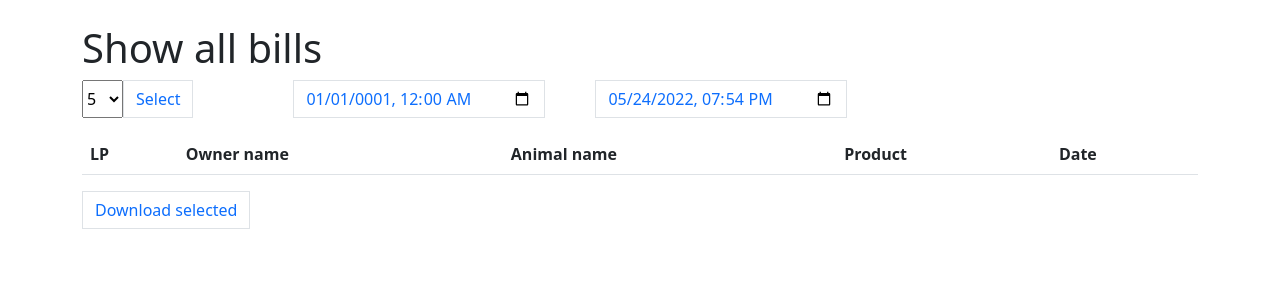
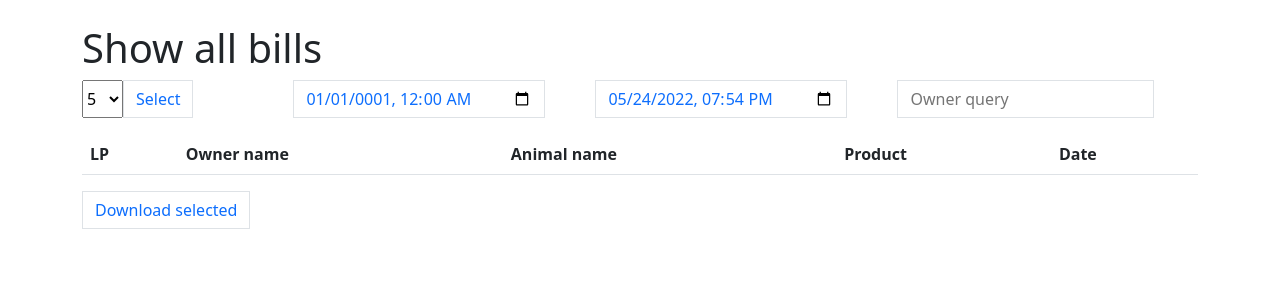
Before and after one commit to lqcharska/Veterinary-clinic, a Django app: page /show_bills/ in a window 1280 px wide. Shown: the part 56-356 px from the top of the page. Run offline with Django 4.2, Linux system fonts and the light colour scheme; data that the repository does not hold is empty; some libraries are stand-ins or nearby versions.

Commit message:
add find query

```diff
--- a/przychodnia/forms.py
+++ b/przychodnia/forms.py
@@ -52,8 +52,9 @@ class BuyEquipmentForm(forms.Form):
     animal_id = forms.IntegerField(required=True)
     product = forms.CharField(max_length=100, required=True)
 
-class PageSettingsForm(forms.Form):
+class FilterInfoForm(forms.Form):
     selected_page = forms.IntegerField(required=False, initial=1)
     items_per_page = forms.IntegerField(required=False, initial=5)
     start_time = forms.DateTimeField(required=False)
     stop_time = forms.DateTimeField(required=False)
+    text_query = forms.CharField(max_length=100, required=False)
--- a/przychodnia/templates/show_bills.html
+++ b/przychodnia/templates/show_bills.html
@@ -35,6 +35,10 @@
                 <li>
                     <input class="page-link" style="margin-left: 50px;" type="datetime-local" name="stop_time" value="{{filter_info.stop_time|date:'Y-m-d'}}T{{filter_info.stop_time|time:'H:i'}}">
                 </li>
+
+                <li>
+                    <input class="page-link" style="margin-left: 50px;" type="text" name="text_query" value="{{filter_info.text_query}}" placeholder="Owner query">
+                </li>
             </ul>
         </nav>
     </form>
--- a/przychodnia/views.py
+++ b/przychodnia/views.py
@@ -5,7 +5,7 @@ from django.http import HttpResponse
 from django.shortcuts import render, redirect
 
 # Create your views here.
-from przychodnia.forms import AddAnimalForm, AddOwnerForm, WatchOwnerForm, BuyEquipmentForm, PageSettingsForm
+from przychodnia.forms import AddAnimalForm, AddOwnerForm, WatchOwnerForm, BuyEquipmentForm, FilterInfoForm
 from przychodnia.models import Animal, Owner, Bill
 
 from django.utils.dateparse import parse_date
@@ -96,9 +96,10 @@ def _get_filter_info(request):
     items_per_page = 5
     start_time = datetime.min
     stop_time = datetime.now()
+    text_query= ""
 
     if request.GET:
-        page_settings = PageSettingsForm(request.GET)
+        page_settings = FilterInfoForm(request.GET)
         if page_settings.is_valid():
             temp = page_settings.cleaned_data['selected_page']
             if temp is not None:
@@ -123,13 +124,20 @@ def _get_filter_info(request):
                 stop_time = temp
             else:
                 stop_time = datetime.now()
+
+            temp = page_settings.cleaned_data['text_query']
+            if temp is not None:
+                text_query = str(temp)
+            else:
+                text_query = ""
         else:
             print("Errors:", page_settings.errors)
 
     return {'selected_page_number': selected_page_number,
             'items_per_page': items_per_page,
             'start_time': start_time,
-            'stop_time': stop_time
+            'stop_time': stop_time,
+            'text_query': text_query
     }
 
 def show_owners(request):
@@ -146,7 +154,10 @@ def show_bills(request):
     selected_page_number = filter_info['selected_page_number']
     items_per_page = filter_info['items_per_page']
 
-    bills = Bill.objects.filter(date__gte=filter_info['start_time'], # greater or equal then
+    print("text_query", filter_info['text_query'])
+
+    bills = Bill.objects.filter(owner__name__icontains=filter_info['text_query'],
+                                date__gte=filter_info['start_time'], # greater or equal then
                                 date__lte=filter_info['stop_time']) # less or equal then
 
     return render(request, 'show_bills.html', {
```
